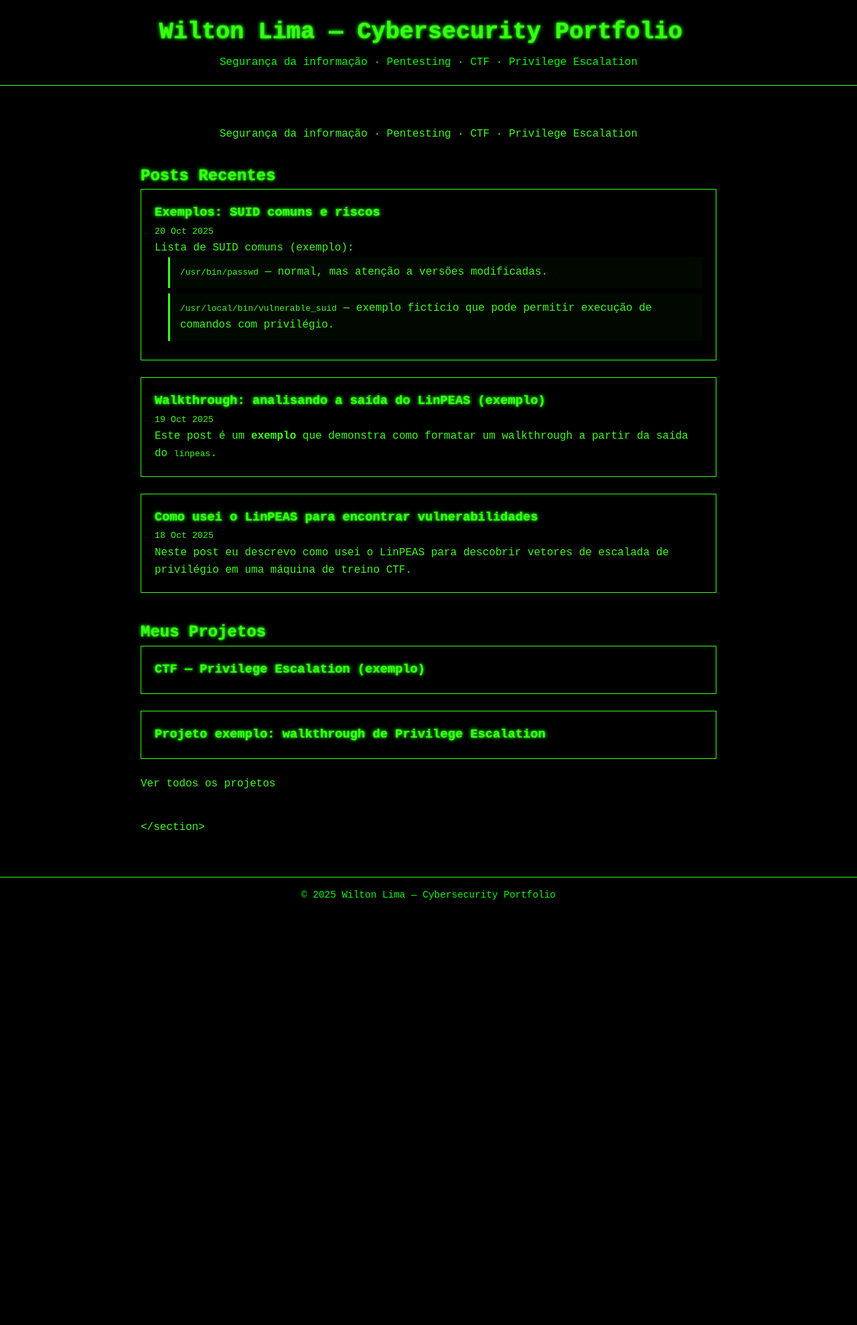
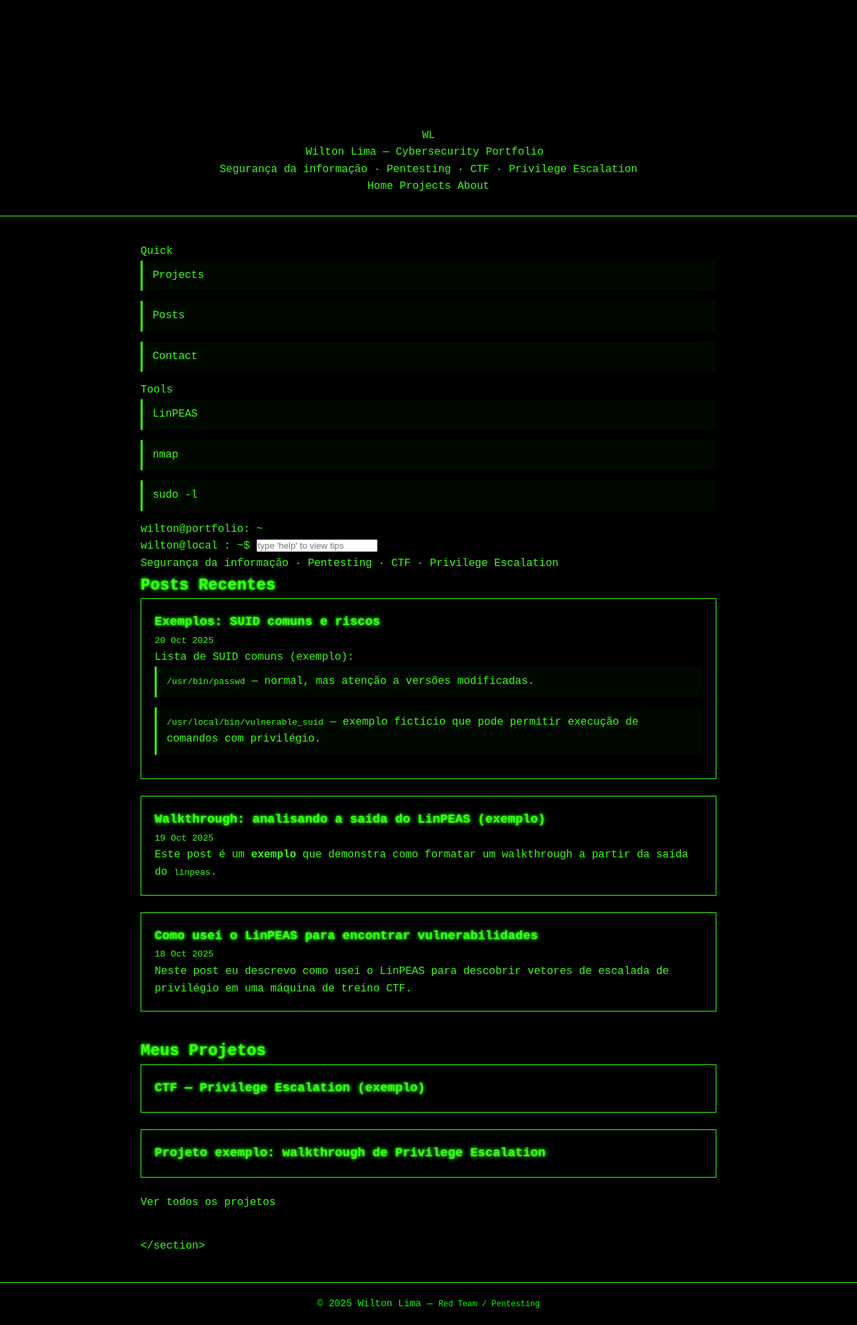
Before and after one commit to willimaofc/willimaofc.github.io, a Jekyll site: the page built from index.md, in a window 1280 px wide. Shown: the whole page at 67% size. Built offline with Jekyll 4.4.1, drawn with Linux system fonts in a browser that asks for light colours; a script that is not in the unit is left out; before the commit the page ends 1363 px from its top, so only the background shows below that.

Commit message:
Refactor HTML layout and improve structure

```diff
--- a/_layouts/default.html
+++ b/_layouts/default.html
@@ -1,83 +1,106 @@
-<!DOCTYPE html>
+<!doctype html>
 <html lang="pt-br">
 <head>
-  <meta charset="UTF-8">
-  <meta name="viewport" content="width=device-width, initial-scale=1.0">
+  <meta charset="utf-8" />
+  <meta name="viewport" content="width=device-width,initial-scale=1" />
   <title>{{ page.title }}</title>
-  <link rel="stylesheet" href="/assets/css/style.css">
-  <style>
-    body {
-      background-color: #000;
-      color: #39ff14;
-      font-family: 'Courier New', monospace;
-      margin: 0;
-      padding: 0;
-    }
-    a { color: #39ff14; text-decoration: none; }
-    a:hover { text-decoration: underline; }
-    header {
-      padding: 20px;
-      text-align: center;
-      border-bottom: 1px solid #39ff14;
-    }
-    header h1 {
-      font-size: 2.2rem;
-    }
-    header .subtitle {
-      font-size: 1rem;
-      color: #0f0;
-      margin-top: 5px;
-    }
-    main {
-      padding: 20px;
-      max-width: 900px;
-      margin: 0 auto;
-    }
-    footer {
-      text-align: center;
-      padding: 15px;
-      border-top: 1px solid #39ff14;
-      margin-top: 40px;
-      font-size: 0.9rem;
-      color: #0f0;
-    }
-    ul { padding-left: 20px; }
-    li { margin-bottom: 8px; }
-    .hero {
-      text-align: center;
-      margin-bottom: 30px;
-    }
-  </style>
+
+  <link rel="stylesheet" href="/assets/css/style.css" />
+  <meta name="theme-color" content="#000000" />
 </head>
 <body>
-  <header>
-    <h1 id="typed" data-text="{{ page.title }}"></h1>
-    {% if page.subtitle %}
-    <p class="subtitle">{{ page.subtitle }}</p>
-    {% endif %}
+  <!-- fundo animado matrix -->
+  <canvas id="matrix"></canvas>
+
+  <header class="site-header">
+    <div class="header-inner">
+      <div class="brand">
+        <span class="logo-box">WL</span>
+        <div>
+          <div class="site-title" id="typed" data-text="{{ site.title | default: 'Wilton Lima — Cybersecurity Portfolio' }}"></div>
+          {% if page.subtitle %}
+          <div class="site-sub">{{ page.subtitle }}</div>
+          {% else %}
+          <div class="site-sub">Red Team · Pentesting · CTF · Privilege Escalation</div>
+          {% endif %}
+        </div>
+      </div>
+      <nav class="header-nav">
+        <a href="/">Home</a>
+        <a href="/projects.html">Projects</a>
+        <a href="/about.html">About</a>
+      </nav>
+    </div>
   </header>
 
-  <main>
-    {{ content }}
+  <main class="container">
+    <aside class="left-panel">
+      <div class="panel-title">Quick</div>
+      <ul class="quick-list">
+        <li><a href="/projects.html">Projects</a></li>
+        <li><a href="/_posts/">Posts</a></li>
+        <li><a href="/contact.html">Contact</a></li>
+      </ul>
+
+      <div class="panel-title">Tools</div>
+      <ul class="quick-list">
+        <li>LinPEAS</li>
+        <li>nmap</li>
+        <li>sudo -l</li>
+      </ul>
+    </aside>
+
+    <section class="content-panel">
+      <!-- painel estilo terminal que engloba o conteúdo -->
+      <div class="terminal-shell">
+        <div class="terminal-top">
+          <div class="dots">
+            <span class="dot red"></span>
+            <span class="dot yellow"></span>
+            <span class="dot green"></span>
+          </div>
+          <div class="terminal-title">wilton@portfolio: ~</div>
+        </div>
+
+        <div class="terminal-body">
+          <!-- prompt interativo só visual -->
+          <div class="prompt">
+            <span class="prompt-user">wilton@local</span>
+            <span class="prompt-pipe">:</span>
+            <span class="prompt-path">~$</span>
+            <input id="fake-cmd" class="fake-cmd" placeholder="type 'help' to view tips" aria-label="Terminal input (visual)" />
+          </div>
+
+          <!-- page content -->
+          <article class="page-content">
+            {{ content }}
+          </article>
+        </div>
+      </div>
+    </section>
   </main>
 
-  <footer>
-    © 2025 Wilton Lima — Cybersecurity Portfolio
+  <footer class="site-footer">
+    © {{ "now" | date: "%Y" }} Wilton Lima — <small>Red Team / Pentesting</small>
   </footer>
 
   <script src="/assets/js/typing.js"></script>
+  <script src="/assets/js/matrix.js"></script>
   <script>
-    // Script simples de digitação
-    const typed = document.getElementById('typed');
-    if (typed) {
-      const text = typed.dataset.text;
-      let index = 0;
-      function type() {
-        typed.innerHTML = text.slice(0, index++);
-        if (index <= text.length) setTimeout(type, 100);
-        else setTimeout(()=>{ index=0; type(); }, 3000); // reinicia
-      }
-      type();
+    // comportamento do input falso: mostra mensagem temporária ao "executar"
+    const fake = document.getElementById('fake-cmd');
+    if (fake) {
+      fake.addEventListener('keydown', (e) => {
+        if (e.key === 'Enter') {
+          const v = fake.value.trim();
+          const out = document.createElement('div');
+          out.className = 'cmd-output';
+          out.innerText = v ? `Command not executed (visual demo): ${v}` : 'Pressione algo...';
+          document.querySelector('.terminal-body').insertBefore(out, document.querySelector('.page-content'));
+          fake.value = '';
+          setTimeout(()=> out.classList.add('faded'), 3000);
+        }
+      });
     }
   </script>
 </body>
```
